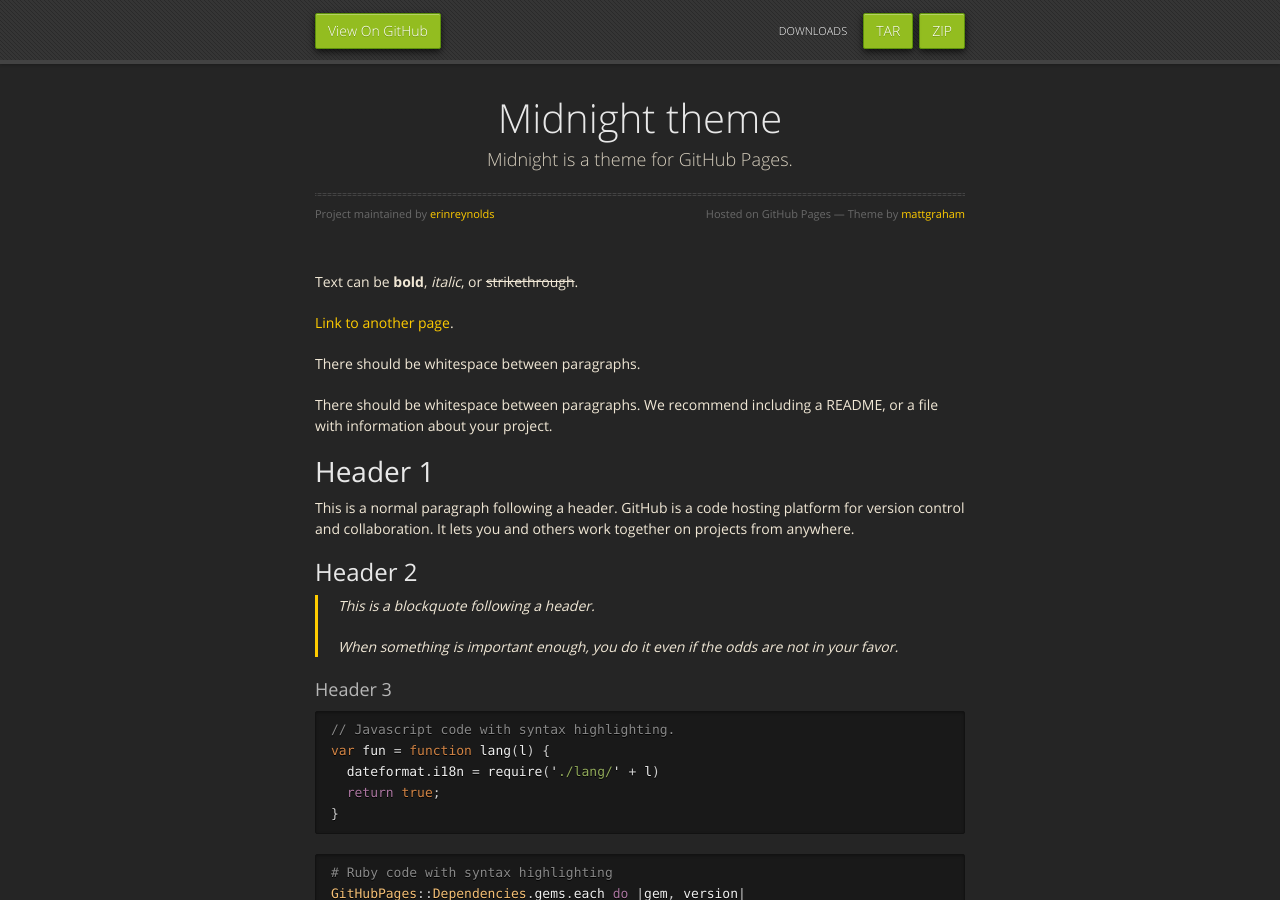
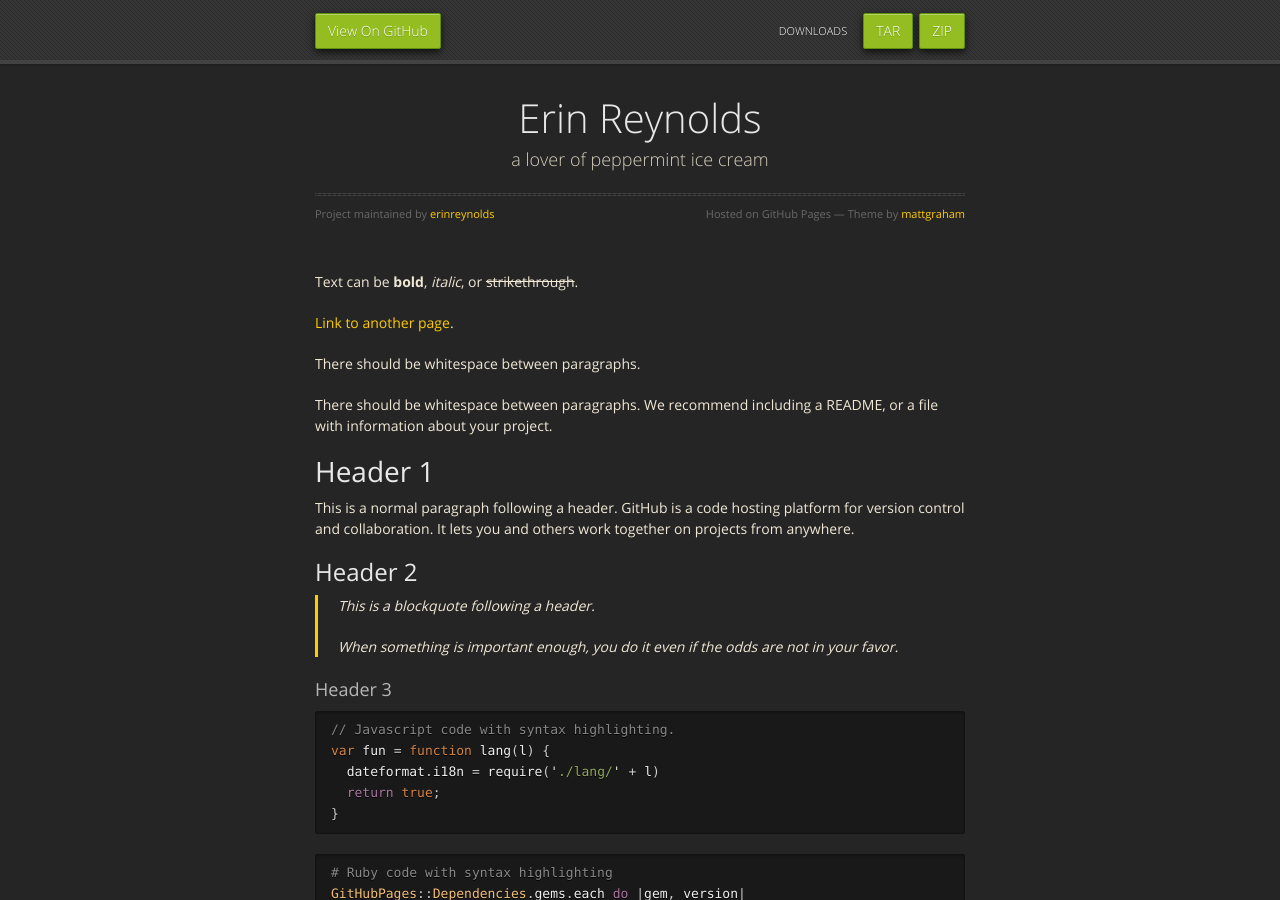
Before and after one commit to erinreynolds/erinreynolds.github.io, a Jekyll site: the page built from index.md, in a window 1280 px wide and 900 px high. Built offline with Jekyll 4.4.1, drawn with Linux system fonts in a browser that asks for light colours; nearby versions of some CDN libraries.

Commit message:
changed title - michael

```diff
--- a/_config.yml
+++ b/_config.yml
@@ -1,5 +1,5 @@
-title: Midnight theme
-description: Midnight is a theme for GitHub Pages.
+title: Erin Reynolds
+description: a lover of peppermint ice cream
 show_downloads: true
 google_analytics:
 theme: jekyll-theme-midnight
```
